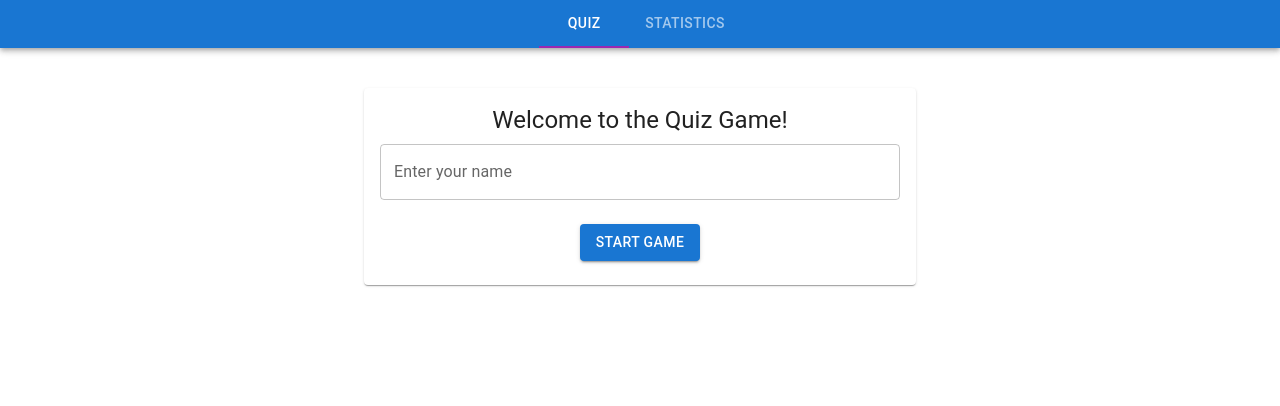
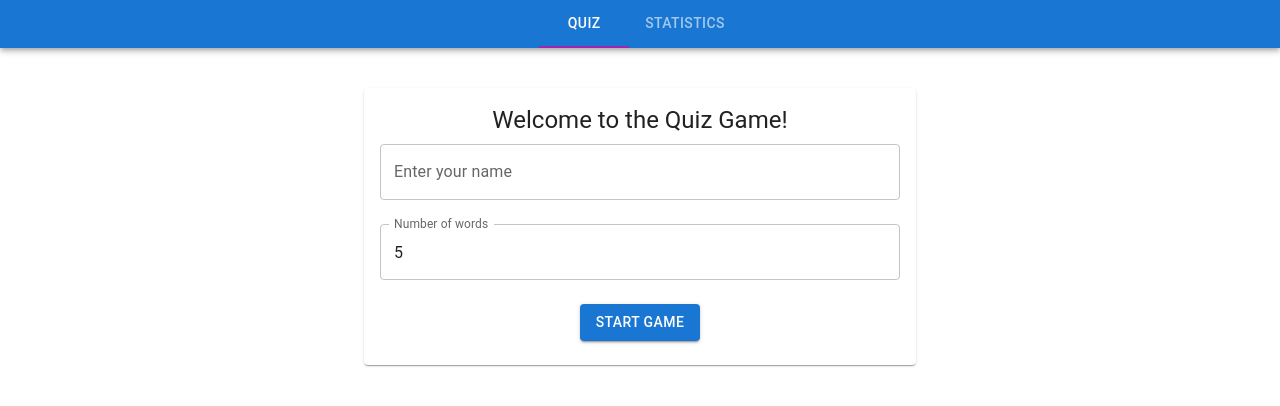
Before and after one commit to idirouhab/german-article-quiz-client, a React (Create React App) app: page / in a window 1280 px wide. Shown: the top 406 px of the page. Built offline with nearby package versions, Linux system fonts and the light colour scheme.

Commit message:
dynamic number of words

```diff
--- a/src/components/Quiz.js
+++ b/src/components/Quiz.js
@@ -15,6 +15,7 @@ import {
 
 const Quiz = () => {
     const [playerName, setPlayerName] = useState('');
+    const [numberOfWords, setNumberOfWords] = useState(5);
     const [gameStarted, setGameStarted] = useState(false);
     const [words, setWords] = useState([]);
     const [loading, setLoading] = useState(true);
@@ -26,15 +27,13 @@ const Quiz = () => {
     const [answered, setAnswered] = useState(false);
     const [quizCompleted, setQuizCompleted] = useState(false);
 
-    const TOTAL_WORD = 5; // Number of words in the quiz
-
     // Fetch words when the game starts
     useEffect(() => {
         if (gameStarted) {
             fetch(`${process.env.REACT_APP_API_URL}/words-with-rates`)
                 .then((response) => response.json())
                 .then((data) => {
-                    setWords(data.slice(0, TOTAL_WORD));
+                    setWords(data.slice(0, numberOfWords));
                     setLoading(false);
                 })
                 .catch((error) => {
@@ -133,6 +132,14 @@ const Quiz = () => {
                             onChange={(e) => setPlayerName(e.target.value)}
                             sx={{mb: 3}}
                         />
+                        <TextField
+                            fullWidth
+                            label="Number of words"
+                            variant="outlined"
+                            value={numberOfWords}
+                            onChange={(e) => setNumberOfWords(e.target.value)}
+                            sx={{mb: 3}}
+                        />
                         <Box textAlign="center">
                             <Button variant="contained" color="primary" onClick={handleStartGame}>
                                 Start Game
@@ -177,7 +184,7 @@ const Quiz = () => {
     }
 
     const currentWord = words[currentWordIndex];
-    const progressPercentage = ((currentWordIndex + 1) / TOTAL_WORD) * 100; // Calculate the progress
+    const progressPercentage = ((currentWordIndex + 1) / numberOfWords) * 100; // Calculate the progress
 
     return (
         <Container maxWidth="sm" sx={{mt: 5}}>
@@ -203,7 +210,7 @@ const Quiz = () => {
                         sx={{mb: 2}}
                     />
                     <Typography variant="body2" align="center" sx={{mb: 4}}>
-                        Question {currentWordIndex + 1} of {TOTAL_WORD}
+                        Question {currentWordIndex + 1} of {numberOfWords}
                     </Typography>
 
                     <Typography variant="h6" align="center" gutterBottom sx={{mb: 2}}>
```
